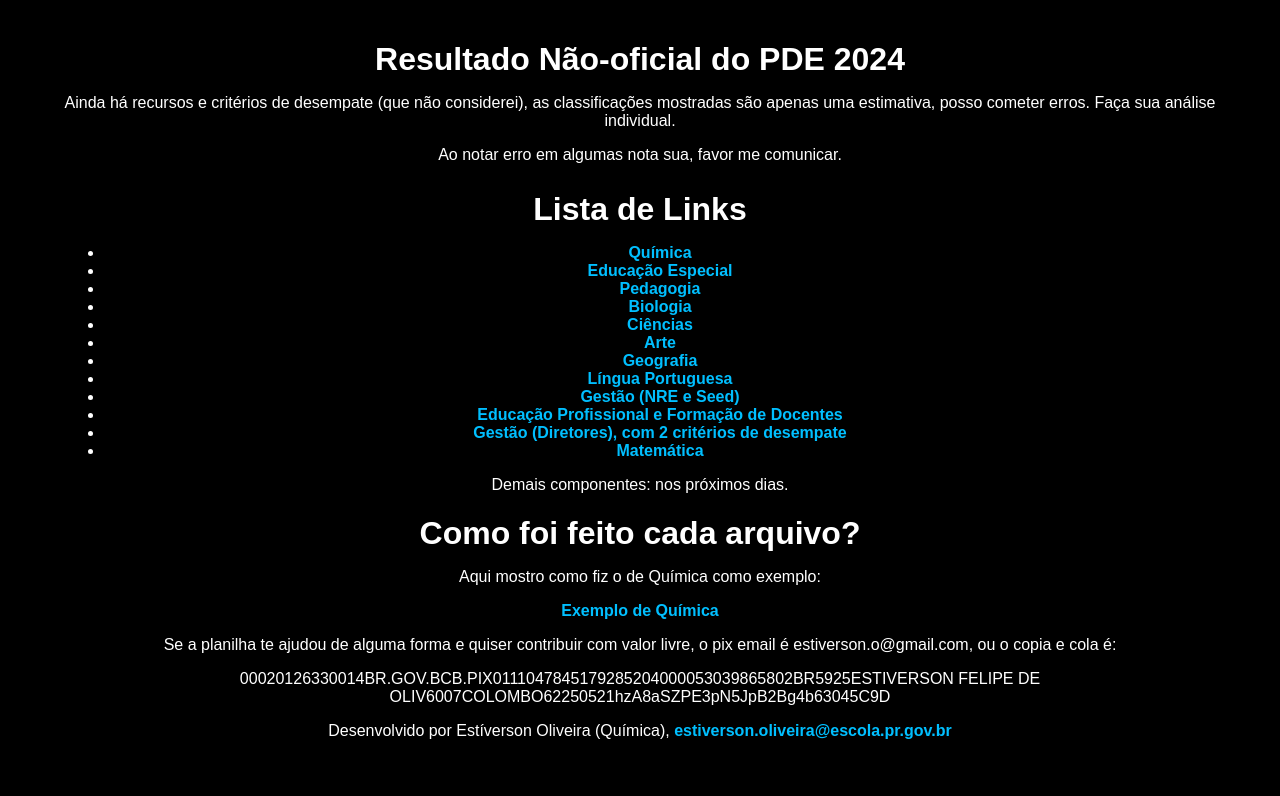
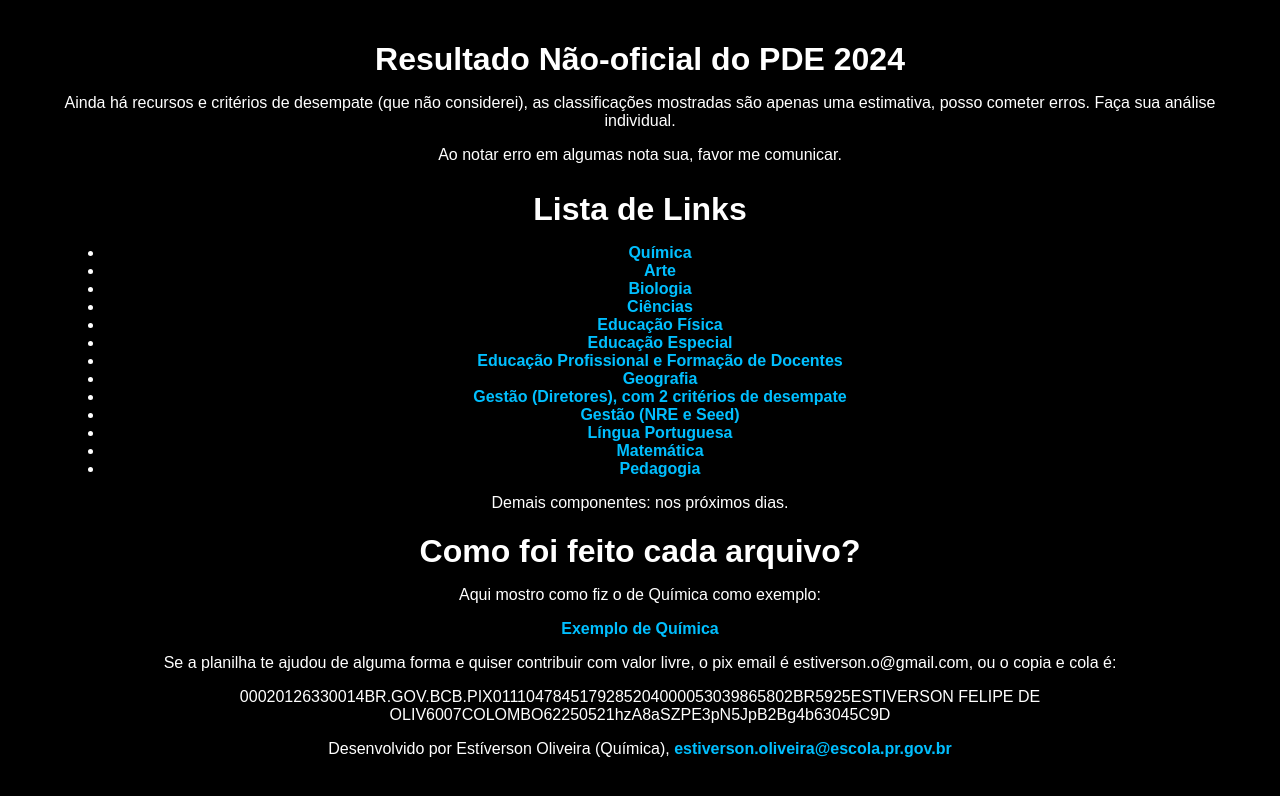
Before and after one commit to EstiversonOliveira/PDE24naooficial, a plain HTML site: page index.html in a window 1280 px wide. Drawn offline with Linux system fonts and the light colour scheme.

Commit message:
added edf e alfabética

```diff
--- a/index.html
+++ b/index.html
@@ -13,18 +13,20 @@
 
     <h2>Lista de Links</h2>
     <ul>
-        <li><a href="https://docs.google.com/spreadsheets/d/18sCEmMIwsPV8vqQxRdq-UX1vhSM8F8dS/edit?usp=sharing&ouid=109042744209941831501&rtpof=true&sd=true" target="_blank">Química</a></li>
-        <li><a href="https://docs.google.com/spreadsheets/d/14eIwNm7VbEYCLrI5xGG32EIALnlfgBeW/edit?usp=sharing&ouid=109042744209941831501&rtpof=true&sd=true" target="_blank">Educação Especial</a></li>
-        <li><a href="https://docs.google.com/spreadsheets/d/1MDRoR-MfsBQXF9iRajiUlMzN6kHkTRqJ/edit?usp=sharing&ouid=109042744209941831501&rtpof=true&sd=true" target="_blank">Pedagogia</a></li>
-        <li><a href="https://docs.google.com/spreadsheets/d/1PC9Loy6mrftRtrOB3a0PiJS8cCkXSKpT/edit?usp=sharing&ouid=109042744209941831501&rtpof=true&sd=true" target="_blank">Biologia</a></li>
-        <li><a href="https://docs.google.com/spreadsheets/d/12GhQAxZ5yMBcJzevH-Nk7EJahzW-r2mw/edit?usp=sharing&ouid=109042744209941831501&rtpof=true&sd=true" target="_blank">Ciências</a></li>
-        <li><a href="https://docs.google.com/spreadsheets/d/1DtBqk1qibykx8yZUNTjOBuFEZsDAY68P/edit?usp=sharing&ouid=109042744209941831501&rtpof=true&sd=true" target="_blank">Arte</a></li>
-        <li><a href="https://docs.google.com/spreadsheets/d/1oW0IB0iGilTlHP8Xb2jv1XAba3PW6Fzq/edit?usp=sharing&ouid=109042744209941831501&rtpof=true&sd=true" target="_blank">Geografia</a></li>
-        <li><a href="https://docs.google.com/spreadsheets/d/17k1tlRVyKPAI5SCALI-icE2mDEMncmNW/edit?usp=sharing&ouid=109042744209941831501&rtpof=true&sd=true" target="_blank">Língua Portuguesa</a></li>
-        <li><a href="https://docs.google.com/spreadsheets/d/1bZCrDmkB75huseL72oMA30fEDrHGKfMy/edit?usp=sharing&ouid=109042744209941831501&rtpof=true&sd=true" target="_blank">Gestão (NRE e Seed)</a></li>
-        <li><a href="https://docs.google.com/spreadsheets/d/1Y38MlK-uiHHFtAuGhF6OnNc3oNVxC6Us/edit?usp=sharing&ouid=109042744209941831501&rtpof=true&sd=true">Educação Profissional e Formação de Docentes</a></li>
-        <li><a href="https://docs.google.com/spreadsheets/d/1BIv43iLfp4svi1tnU0PEKYn7Fb7RQjtf/edit?usp=sharing&ouid=109042744209941831501&rtpof=true&sd=true">Gestão (Diretores), com 2 critérios de desempate</a></li>
-        <li><a href="https://docs.google.com/spreadsheets/d/1K0LdvvDx7-HKdOyvn_MgNYwuKfNeTX_l/edit?usp=sharing&ouid=109042744209941831501&rtpof=true&sd=true">Matemática</a></li>
+       <li><a href="https://docs.google.com/spreadsheets/d/18sCEmMIwsPV8vqQxRdq-UX1vhSM8F8dS/edit?usp=sharing&ouid=109042744209941831501&rtpof=true&sd=true" target="_blank">Química</a></li>
+<li><a href="https://docs.google.com/spreadsheets/d/1DtBqk1qibykx8yZUNTjOBuFEZsDAY68P/edit?usp=sharing&ouid=109042744209941831501&rtpof=true&sd=true" target="_blank">Arte</a></li>
+<li><a href="https://docs.google.com/spreadsheets/d/1PC9Loy6mrftRtrOB3a0PiJS8cCkXSKpT/edit?usp=sharing&ouid=109042744209941831501&rtpof=true&sd=true" target="_blank">Biologia</a></li>
+<li><a href="https://docs.google.com/spreadsheets/d/12GhQAxZ5yMBcJzevH-Nk7EJahzW-r2mw/edit?usp=sharing&ouid=109042744209941831501&rtpof=true&sd=true" target="_blank">Ciências</a></li>
+<li><a href="https://docs.google.com/spreadsheets/d/1zqSkUhpeGq6vJtZ7GHHOyZ68NthRE_AD/edit?usp=sharing&ouid=109042744209941831501&rtpof=true&sd=true" target="_blank">Educação Física</a></li>
+<li><a href="https://docs.google.com/spreadsheets/d/14eIwNm7VbEYCLrI5xGG32EIALnlfgBeW/edit?usp=sharing&ouid=109042744209941831501&rtpof=true&sd=true" target="_blank">Educação Especial</a></li>
+<li><a href="https://docs.google.com/spreadsheets/d/1Y38MlK-uiHHFtAuGhF6OnNc3oNVxC6Us/edit?usp=sharing&ouid=109042744209941831501&rtpof=true&sd=true" target="_blank">Educação Profissional e Formação de Docentes</a></li>
+<li><a href="https://docs.google.com/spreadsheets/d/1oW0IB0iGilTlHP8Xb2jv1XAba3PW6Fzq/edit?usp=sharing&ouid=109042744209941831501&rtpof=true&sd=true" target="_blank">Geografia</a></li>
+<li><a href="https://docs.google.com/spreadsheets/d/1BIv43iLfp4svi1tnU0PEKYn7Fb7RQjtf/edit?usp=sharing&ouid=109042744209941831501&rtpof=true&sd=true" target="_blank">Gestão (Diretores), com 2 critérios de desempate</a></li>
+<li><a href="https://docs.google.com/spreadsheets/d/1bZCrDmkB75huseL72oMA30fEDrHGKfMy/edit?usp=sharing&ouid=109042744209941831501&rtpof=true&sd=true" target="_blank">Gestão (NRE e Seed)</a></li>
+<li><a href="https://docs.google.com/spreadsheets/d/17k1tlRVyKPAI5SCALI-icE2mDEMncmNW/edit?usp=sharing&ouid=109042744209941831501&rtpof=true&sd=true" target="_blank">Língua Portuguesa</a></li>
+<li><a href="https://docs.google.com/spreadsheets/d/1K0LdvvDx7-HKdOyvn_MgNYwuKfNeTX_l/edit?usp=sharing&ouid=109042744209941831501&rtpof=true&sd=true" target="_blank">Matemática</a></li>
+<li><a href="https://docs.google.com/spreadsheets/d/1MDRoR-MfsBQXF9iRajiUlMzN6kHkTRqJ/edit?usp=sharing&ouid=109042744209941831501&rtpof=true&sd=true" target="_blank">Pedagogia</a></li>
+
     </ul>
 
     <p>Demais componentes: nos próximos dias.</p>
```
